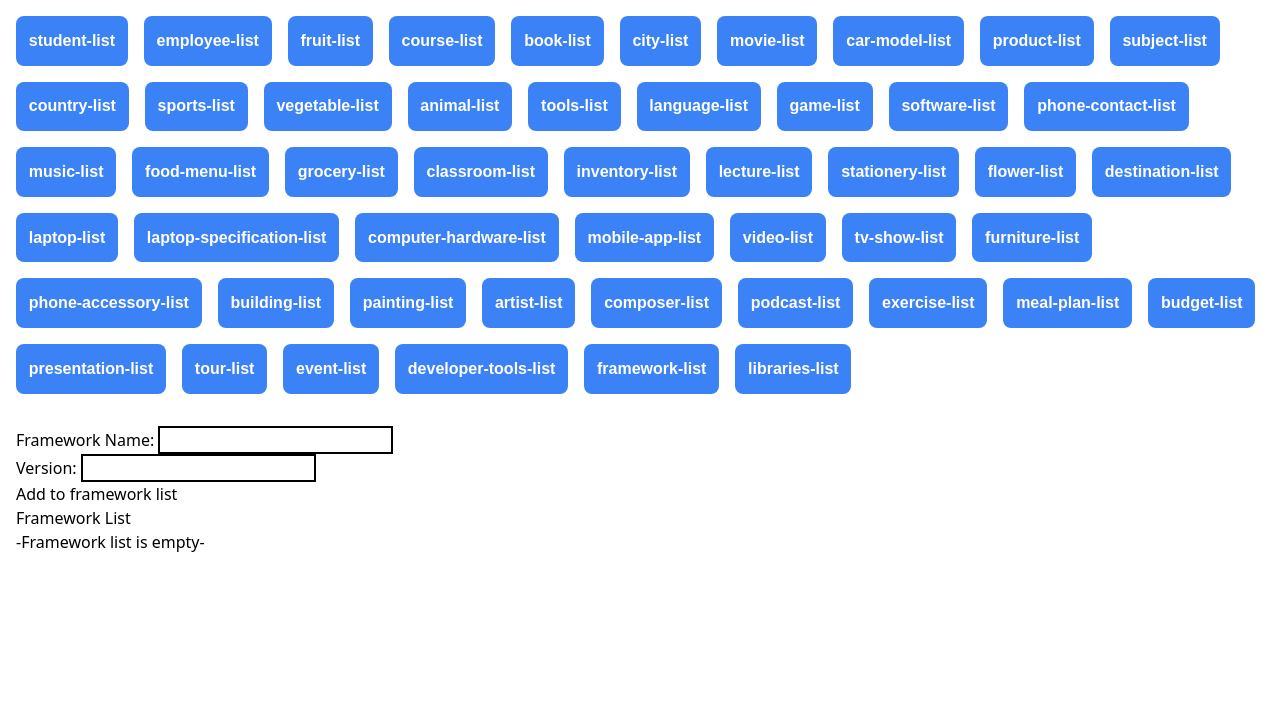
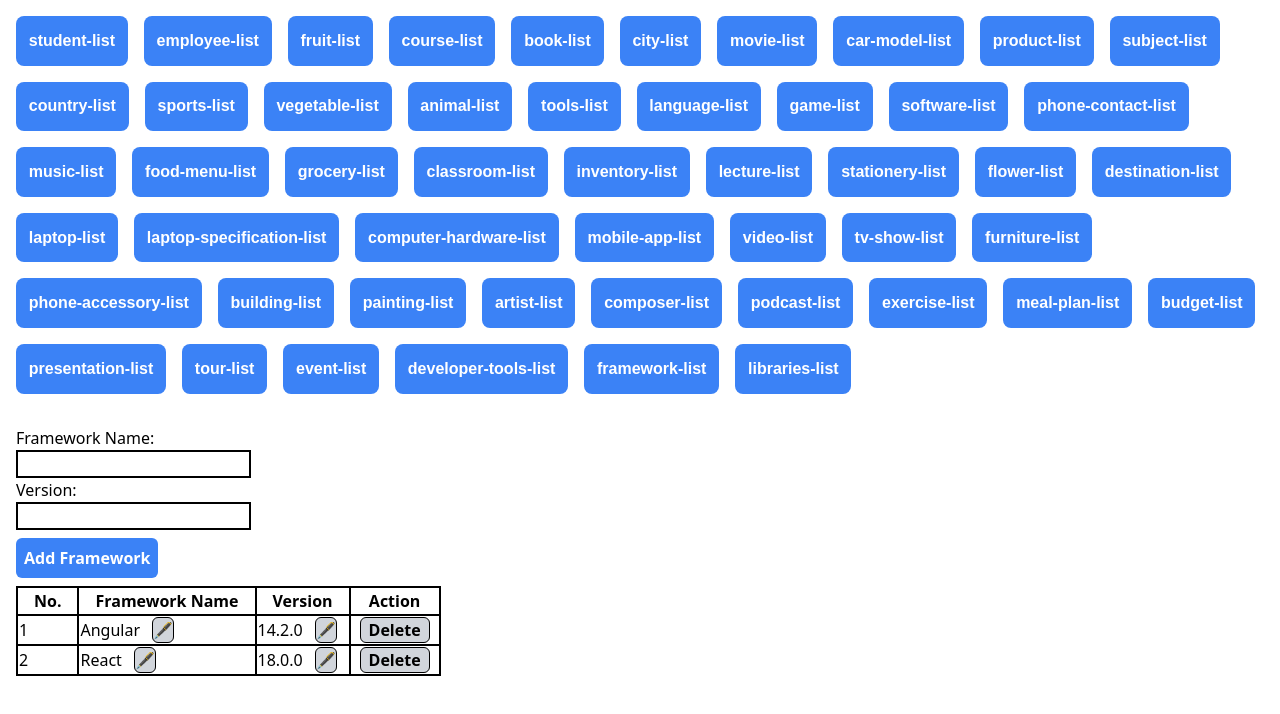
Before and after one commit to devken4u/angular-50-ds-services, an Angular app: page /framework-list in a window 1280 px wide. Shown: the top 714 px of the page. Built offline with nearby package versions, Linux system fonts and the light colour scheme.

Commit message:
refactor(framework list component): Updated with services feature

```diff
--- a/src/app/framework-list/framework-list.component.html
+++ b/src/app/framework-list/framework-list.component.html
@@ -1,26 +1,60 @@
 <main>
   <div>
-    <label for="name">Framework Name: </label>
-    <input type="text" id="name" [(ngModel)]="name" />
+    <label for="frameworkName">Framework Name: </label>
     <br />
-    <label for="version">Version: </label>
-    <input type="text" id="version" [(ngModel)]="version" />
+    <input type="text" id="frameworkName" [(ngModel)]="frameworkName" />
     <br />
-    <button (click)="add()">Add to framework list</button>
+    <label for="frameworkVersion">Version: </label>
+    <br />
+    <input type="text" id="frameworkVersion" [(ngModel)]="frameworkVersion" />
+    <br />
+    <button
+      class="p-2 my-2 font-bold text-white bg-blue-500 rounded-md active:scale-95"
+      (click)="add()"
+      [disabled]="!frameworkName || !frameworkVersion"
+    >
+      Add Framework
+    </button>
   </div>
-  <div>
-    <h1>Framework List</h1>
-    @if( frameworkList.length === 0){
-    <h2>-Framework list is empty-</h2>
-    }@else{
-    <ol>
-      @for( framework of frameworkList; track $index){
-      <li [style.marginBottom]="'20px'">
-        Framework Name: {{ framework.name }} <br />
-        Version: {{ framework.version }}
-      </li>
-      }
-    </ol>
-    }
-  </div>
+  <table class="border-2 border-black">
+    <thead>
+      <tr>
+        <th class="px-4 border-2 border-black">No.</th>
+        <th class="px-4 border-2 border-black">Framework Name</th>
+        <th class="px-4 border-2 border-black">Version</th>
+        <th class="px-4 border-2 border-black">Action</th>
+      </tr>
+    </thead>
+    <tbody>
+      <tr *ngFor="let framework of frameworkList; index as i">
+        <td class="border-2 border-black">{{ i + 1 }}</td>
+        <td class="border-2 border-black">
+          {{ framework.name }}
+          <button
+            (click)="editField(i, 'name', framework.name)"
+            class="mx-2 font-bold bg-gray-300 border border-black rounded-md active:scale-95"
+          >
+            🖋
+          </button>
+        </td>
+        <td class="border-2 border-black">
+          {{ framework.version }}
+          <button
+            (click)="editField(i, 'version', framework.version)"
+            class="mx-2 font-bold bg-gray-300 border border-black rounded-md active:scale-95"
+          >
+            🖋
+          </button>
+        </td>
+        <td class="border-2 border-black">
+          <button
+            (click)="deleteFramework(i)"
+            class="px-2 mx-2 font-bold bg-gray-300 border border-black rounded-md active:scale-95"
+          >
+            Delete
+          </button>
+        </td>
+      </tr>
+    </tbody>
+  </table>
 </main>
--- a/src/app/framework-list/framework-list.component.ts
+++ b/src/app/framework-list/framework-list.component.ts
@@ -1,23 +1,51 @@
-import { Component } from '@angular/core';
+import { Component, OnInit } from '@angular/core';
+import { FrameworkService } from '../services/framework.service';
 import { Framework } from '../types';
 
 @Component({
   selector: 'app-framework-list',
   templateUrl: './framework-list.component.html',
-  styleUrl: './framework-list.component.css',
+  styleUrls: ['./framework-list.component.css'],
 })
-export class FrameworkListComponent {
+export class FrameworkListComponent implements OnInit {
   frameworkList: Framework[] = [];
+  frameworkName: string = '';
+  frameworkVersion: string = '';
 
-  name: string = '';
-  version: string = '';
+  constructor(private frameworkService: FrameworkService) {}
 
-  add() {
-    this.frameworkList.push({
-      name: this.name,
-      version: this.version,
-    });
-    this.name = '';
-    this.version = '';
+  ngOnInit(): void {
+    this.frameworkList = this.frameworkService.getFrameworkList();
+  }
+
+  add(): void {
+    if (this.frameworkName && this.frameworkVersion) {
+      this.frameworkService.addFramework({
+        name: this.frameworkName,
+        version: this.frameworkVersion,
+      });
+
+      this.frameworkName = '';
+      this.frameworkVersion = '';
+    }
+  }
+
+  deleteFramework(index: number): void {
+    this.frameworkService.deleteFramework(index);
+  }
+
+  editField(index: number, fieldName: keyof Framework, currentValue: string) {
+    const value = prompt(`Edit ${fieldName}`, currentValue);
+    if (value !== null && value !== '') {
+      const updatedFramework = {
+        ...this.frameworkList[index],
+        [fieldName]: value,
+      };
+      this.update(index, updatedFramework);
+    }
+  }
+
+  update(index: number, framework: Framework): void {
+    this.frameworkService.editFramework(index, framework);
   }
 }
--- /dev/null
+++ b/src/app/services/framework.service.ts
@@ -0,0 +1,34 @@
+import { Injectable } from '@angular/core';
+import { Framework } from '../types';
+
+@Injectable({
+  providedIn: 'root',
+})
+export class FrameworkService {
+  private frameworkList: Framework[] = [
+    {
+      name: 'Angular',
+      version: '14.2.0',
+    },
+    {
+      name: 'React',
+      version: '18.0.0',
+    },
+  ];
+
+  getFrameworkList(): Framework[] {
+    return this.frameworkList;
+  }
+
+  addFramework(framework: Framework): void {
+    this.frameworkList.push(framework);
+  }
+
+  deleteFramework(index: number): void {
+    this.frameworkList.splice(index, 1);
+  }
+
+  editFramework(index: number, newFramework: Framework): void {
+    this.frameworkList[index] = newFramework;
+  }
+}
```
Also changed, not shown: 1 other file (tests, documents, lock files or other folders).
